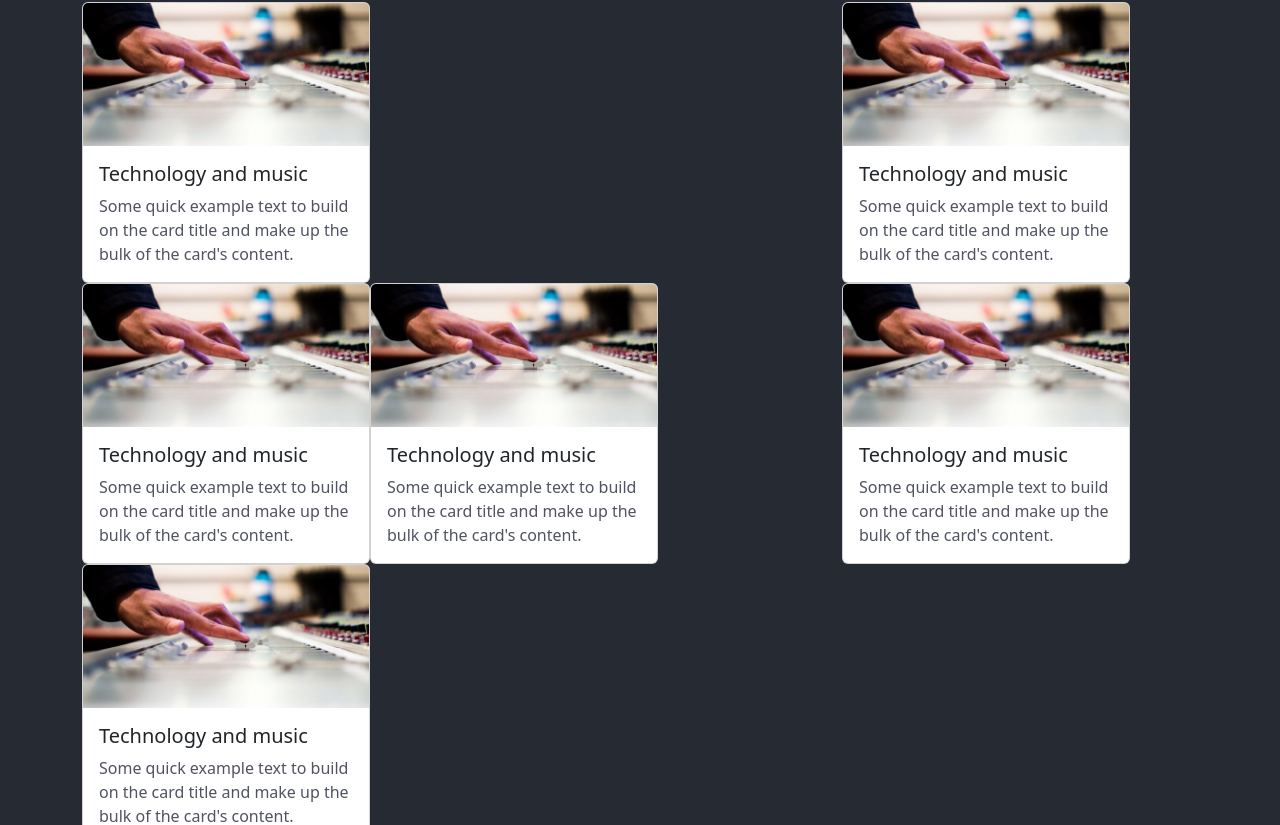
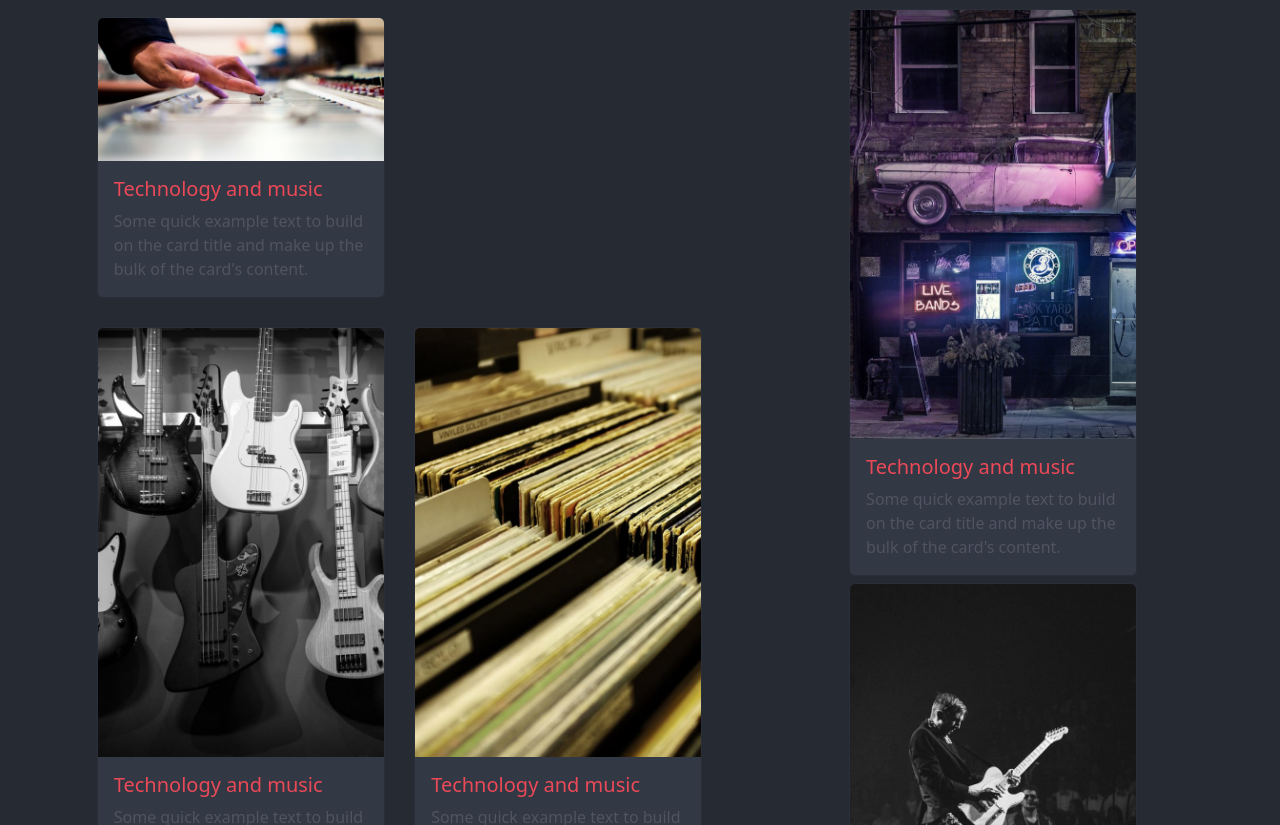
Before and after one commit to SilvioGiacomelli/proj-html-vuejs, a Vue app: page / in a window 1280 px wide. Shown: the part 1935-2760 px from the top of the page. Built offline with nearby package versions, Linux system fonts and the light colour scheme.

Commit message:
[Inserite immagini]

```diff
--- a/src/assets/scss/partials/_variables.scss
+++ b/src/assets/scss/partials/_variables.scss
@@ -7,3 +7,5 @@ $music-islife-text:#505361;
 
 // LATEST BAND NEWS
 $latest-bg:#252a33;
+$latest-card-bg:#323844;
+$latest-title:#ec4958;
--- a/src/components/partials/Latestbandnews.vue
+++ b/src/components/partials/Latestbandnews.vue
@@ -33,14 +33,14 @@
           </div>
           <div class="d-flex">
             <div class="card" style="width: 18rem;">
-            <img class="card-img-top" src="../../assets/images/blog_music_techo-1200x600.jpg">
+            <img class="card-img-top" src="../../assets/images/blog-post3-600x900.jpg">
             <div class="card-body">
               <h5 class="card-title">Technology and music</h5>
               <p class="card-text">Some quick example text to build on the card title and make up the bulk of the card's content.</p>
             </div>
           </div>
           <div class="card" style="width: 18rem;">
-            <img class="card-img-top" src="../../assets/images/blog_music_techo-1200x600.jpg">
+            <img class="card-img-top" src="../../assets/images/blog-post4-600x900.jpg">
             <div class="card-body">
               <h5 class="card-title">Technology and music</h5>
               <p class="card-text">Some quick example text to build on the card title and make up the bulk of the card's content.</p>
@@ -48,7 +48,7 @@
           </div>
           </div>
           <div class="card" style="width: 18rem;">
-            <img class="card-img-top" src="../../assets/images/blog_music_techo-1200x600.jpg">
+            <img class="card-img-top" src="../../assets/images/blog_flavor_rock.jpg">
             <div class="card-body">
               <h5 class="card-title">Technology and music</h5>
               <p class="card-text">Some quick example text to build on the card title and make up the bulk of the card's content.</p>
@@ -57,14 +57,14 @@
         </div>
         <div class="col-4">
           <div class="card" style="width: 18rem;">
-            <img class="card-img-top" src="../../assets/images/blog_music_techo-1200x600.jpg">
+            <img class="card-img-top" src="../../assets/images/blog-post1-600x900.jpg">
             <div class="card-body">
               <h5 class="card-title">Technology and music</h5>
               <p class="card-text">Some quick example text to build on the card title and make up the bulk of the card's content.</p>
             </div>
           </div>
           <div class="card" style="width: 18rem;">
-            <img class="card-img-top" src="../../assets/images/blog_music_techo-1200x600.jpg">
+            <img class="card-img-top" src="../../assets/images/blog-post2-600x900.jpg">
             <div class="card-body">
               <h5 class="card-title">Technology and music</h5>
               <p class="card-text">Some quick example text to build on the card title and make up the bulk of the card's content.</p>
@@ -104,4 +104,12 @@
   margin-bottom: 1%;
   }
 
+  .card{
+    background-color: $latest-card-bg;
+    margin: 2%;
+    h5{
+      color: $latest-title;
+    }
+  }
+
 </style>
```
